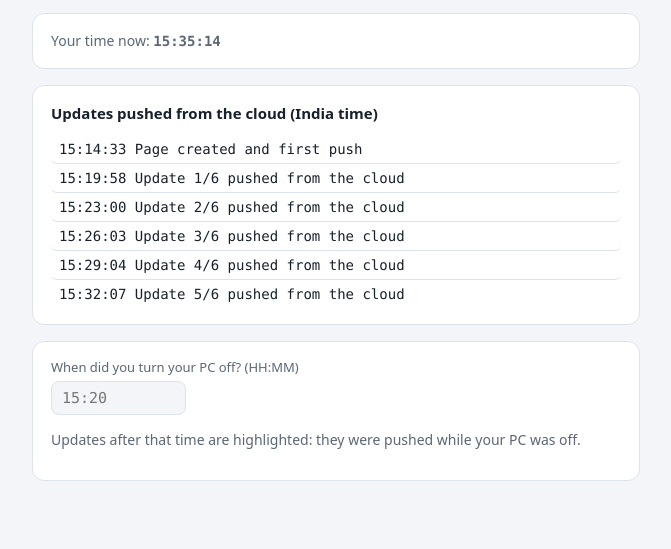
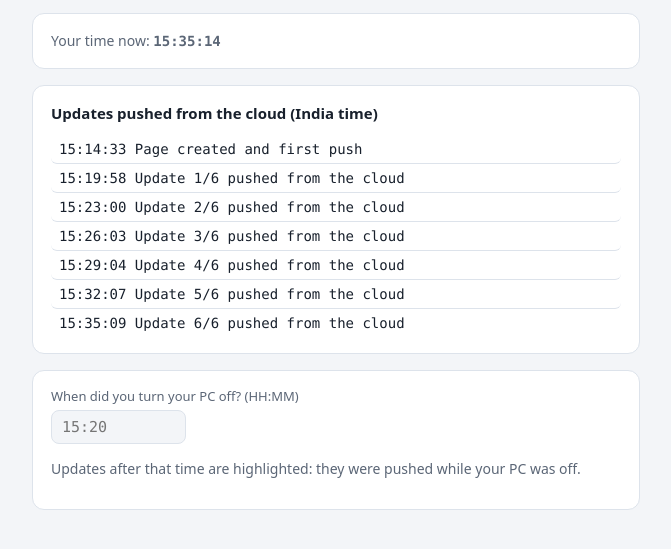
Before and after one commit to 123tron/test, a plain HTML site: page index.html in a window 1280 px wide. Shown: the part 113-662 px from the top of the page, without its empty margins (304-975 px from the left). Drawn offline with Linux system fonts and the light colour scheme.

Commit message:
Cloud update 6/6 at 15:35:09 IST
Co-Authored-By: Claude Opus 5.5 <noreply@anthropic.com>
Claude-Session: https://claude.ai/code/session_015wYrXX1cdTWu7VCpt2JtDF

```diff
--- a/index.html
+++ b/index.html
@@ -53,6 +53,7 @@
       <li data-t="15:26:03">15:26:03  Update 3/6 pushed from the cloud</li>
       <li data-t="15:29:04">15:29:04  Update 4/6 pushed from the cloud</li>
       <li data-t="15:32:07">15:32:07  Update 5/6 pushed from the cloud</li>
+      <li data-t="15:35:09">15:35:09  Update 6/6 pushed from the cloud</li>
     </ol>
   </section>
 
```
